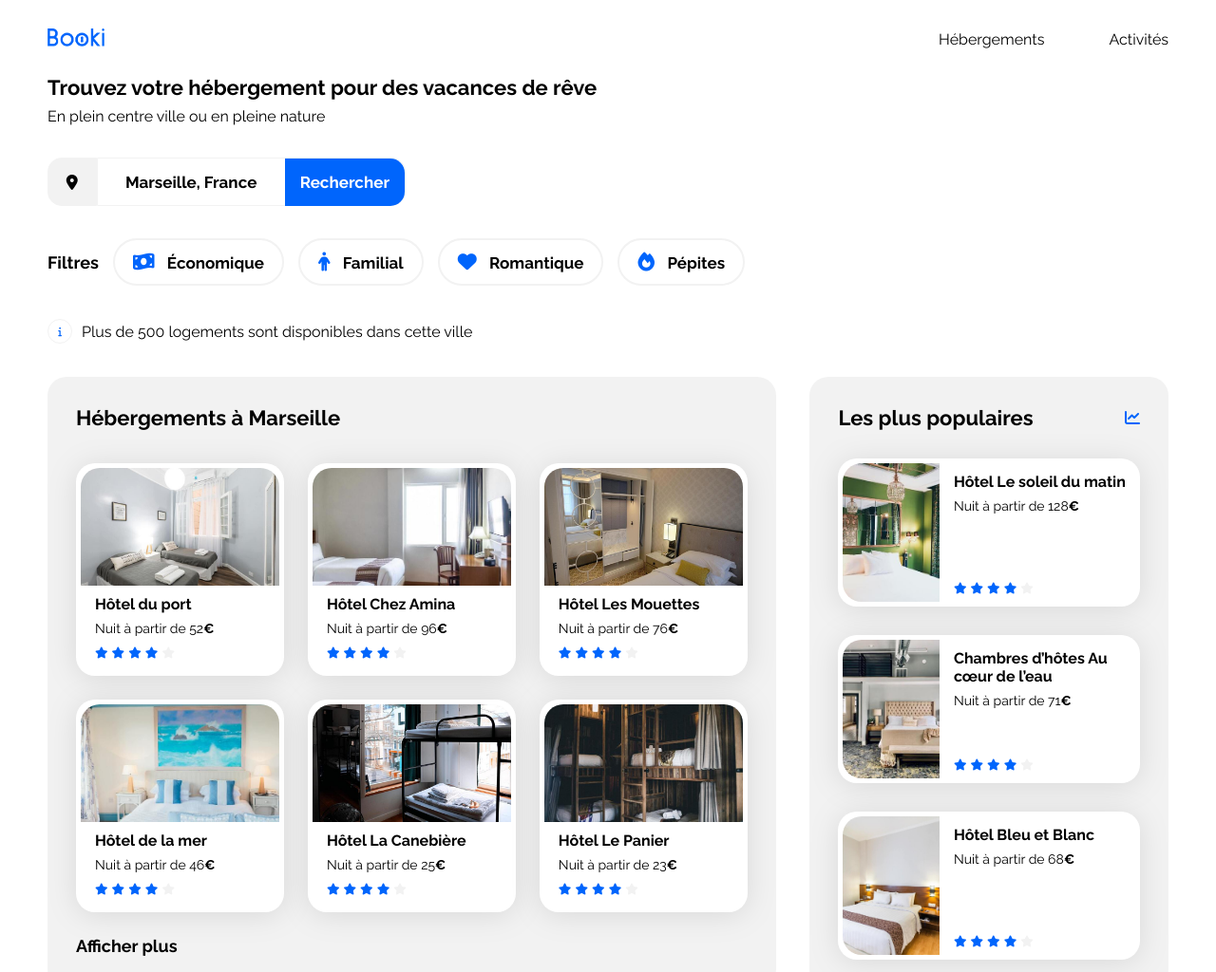
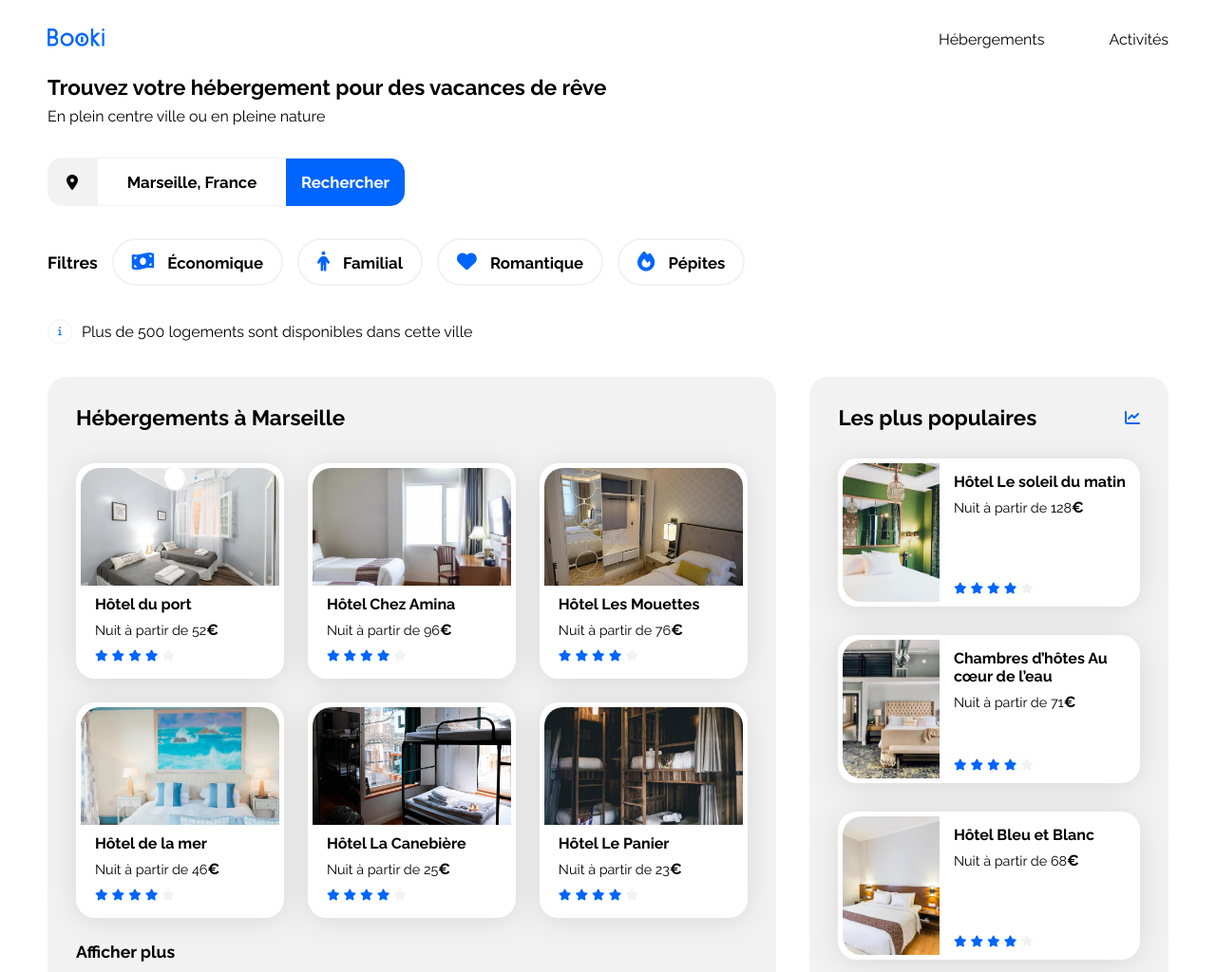
Before and after one commit to Clement-Sorin/OpenClassRooms-Project-2-HTML-CSS-Booki, a plain HTML site: page index.html in a window 1280 px wide. Shown: the top 1024 px of the page at 95% size. Drawn offline with Linux system fonts and the light colour scheme.

```diff
--- a/css/style.css
+++ b/css/style.css
@@ -1,6 +1,7 @@
 /****** General ***********/
 * {
     font-family: 'Raleway', sans-serif;
+    font-size: 16px;
     margin: 0;
 }
 
@@ -36,7 +37,7 @@
 a {
     color: inherit;
     text-decoration: none;
-    font-size: 16px;
+    font-size: 1rem;
 }
 
 ul {
@@ -45,15 +46,15 @@
 }
 
 h1, h2 {
-    font-size: 22px;
+    font-size: 1.4rem;
 }
 
 h3 {
-    font-size: 18px;
+    font-size: 1.1rem;
 }
 
 p {
-    font-size: 16px;
+    font-size: 1rem;
 }
 
 /****** Header ***********/
@@ -142,7 +143,7 @@
 .input-search {
     text-align: center;
     border: none;
-    font-size: 17px;
+    font-size: 1.05rem;
     font-weight: 700;
     width: 80%;
     height: 90%;
@@ -153,7 +154,7 @@
     border-radius: 0 15px 15px 0;
     background-color: var(--main-color);
     color: white ;
-    font-size: 17px;
+    font-size: 1.05rem;
     font-weight: 700;
     padding: 15px 16px;
     display: block;
@@ -195,12 +196,12 @@
 }
 
 .filter i {
-    font-size: 20px;
+    font-size: 1.3rem;
 }
 
 .span-filters {
     padding-left: 10px;
-    font-size: 17px;
+    font-size: 1.05rem;
     font-weight: 700;
 }
 
@@ -225,7 +226,7 @@
 }
 
 .fa-info {
-    font-size: 10px;
+    font-size: 0.6rem;
 }
 
 /****** Cards ***********/
@@ -243,12 +244,12 @@
 }
 
 .card-title {
-    font-size: 16px;
+    font-size: 1rem;
 }
 
 .card-subtitle {
     padding: 8px 0;
-    font-size: 14px;
+    font-size: 0.9rem;
 }
 
 .euro {
@@ -310,7 +311,7 @@
 
 .afficher-plus {
     font-weight: 700;
-    font-size: 18px;
+    font-size: 1.1rem;
 }
 
 /****** Populaires ***********/
@@ -517,14 +518,15 @@
 
     .div-filters {
         flex-wrap: wrap;
+        justify-content: space-between;
     }
 
     .filter {
-        width: 48.5%;
+        width: 48%;
     }
 
     .span-filters {
-        font-size: 14px;
+        font-size: 0.9rem;
     }
 
     .hebergements-and-populaires {
```
